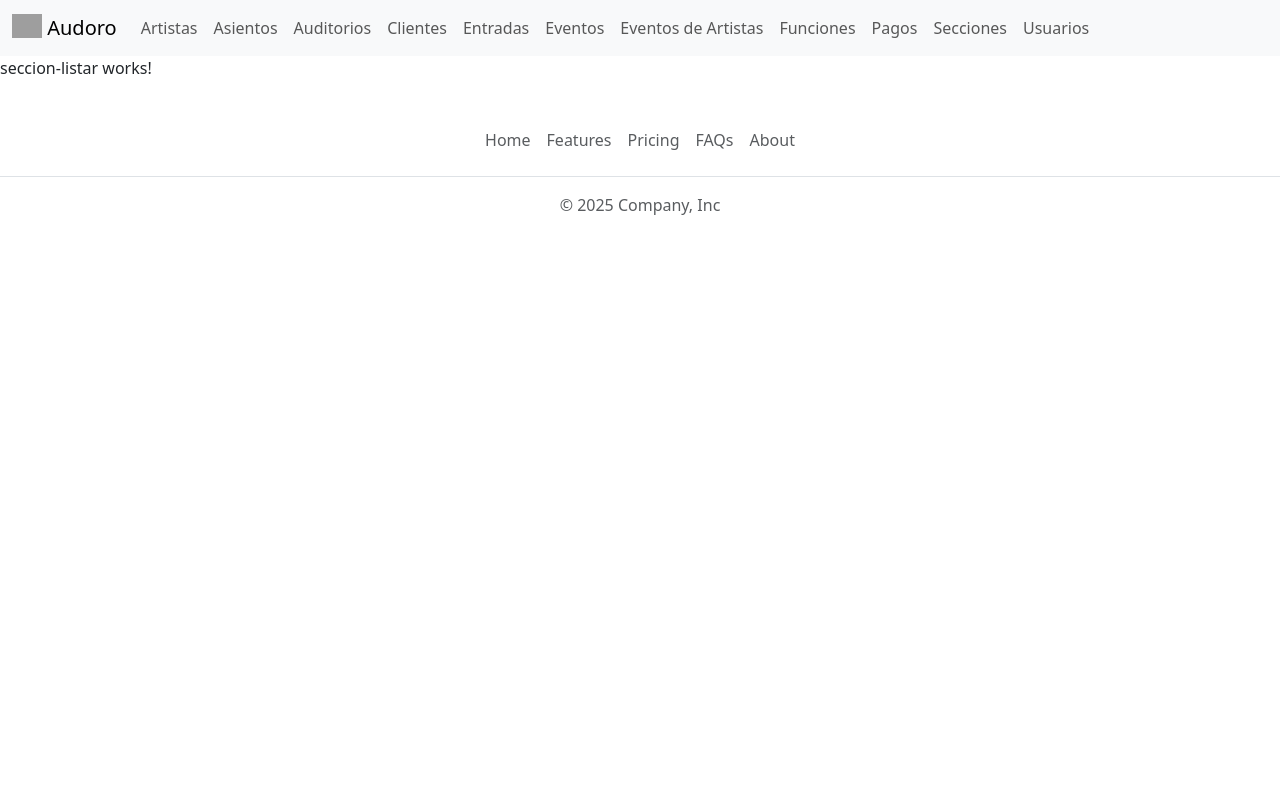
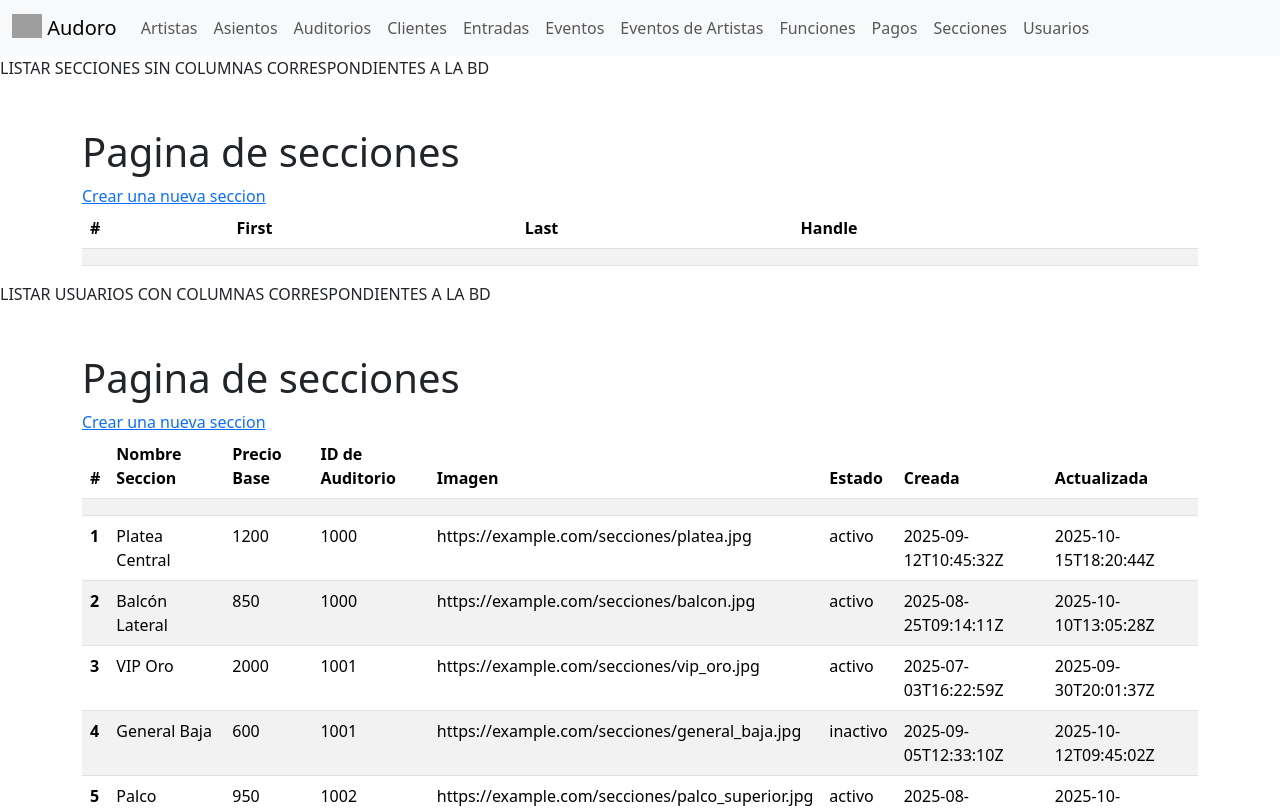
Before and after one commit to Ricomami/Auditorio-FrontEnd, an Angular app: page /seccion in a window 1280 px wide. Shown: the top 808 px of the page. Built offline with nearby package versions, Linux system fonts and the light colour scheme; grey boxes are pictures that could not be loaded.

Commit message:
Se agrego el modulo de 'src/app/seccion' con listar y crear estatico ademas del 'ngfor' para listar registros locales

```diff
--- a/src/app/seccion/seccion-crear/seccion-crear.html
+++ b/src/app/seccion/seccion-crear/seccion-crear.html
@@ -1 +1,53 @@
-<p>seccion-crear works!</p>
+<!-- CUESTIONARIO SIN COLUMNAS CORRESPONDIENTES A LA BD -->
+<div class="container">
+    <h1 class="mt-5">Crear seccion nueva</h1>
+    <a [routerLink]="['/seccion']" href="#">Regresar</a>
+
+    <form>
+        <div class="mb-3">
+            <label for="exampleInputEmail1" class="form-label">Email address</label>
+            <input type="email" class="form-control" id="exampleInputEmail1" aria-describedby="emailHelp">
+            <div id="emailHelp" class="form-text">We'll never share your email with anyone else.</div>
+        </div>
+        <div class="mb-3">
+            <label for="exampleInputPassword1" class="form-label">Password</label>
+            <input type="password" class="form-control" id="exampleInputPassword1">
+        </div>
+        <div class="mb-3 form-check">
+            <input type="checkbox" class="form-check-input" id="exampleCheck1">
+            <label class="form-check-label" for="exampleCheck1">Check me out</label>
+        </div>
+        <button type="submit" class="btn btn-primary">Submit</button>
+    </form>
+</div>
+<!-- CUESTIONARIO CON COLUMNAS CORRESPONDIENTES A LA BD -->
+<div class="container">
+    <h1 class="mt-5">Crear seccion nueva</h1>
+    <a [routerLink]="['/seccion']" href="#">Regresar</a>
+
+    <form class="mt-5">
+        <div class="mb-3">
+            <label for="exampleInputEmail1" class="form-label">Nombre de la Seccion</label>
+            <input type="text" class="form-control" id="exampleInputEmail1" aria-describedby="emailHelp">
+        </div>
+        <div class="mb-3">
+            <label for="exampleInputPassword1" class="form-label">Precio base</label>
+            <input type="text" class="form-control" id="exampleInputPassword1">
+        </div>
+        <div class="mb-3">
+            <label for="exampleInputPassword1" class="form-label">Id del auditorio con esta seccion</label>
+            <input type="text" class="form-control" id="exampleInputPassword1">
+        </div>
+        <div class="mb-3">
+            <label for="exampleInputPassword1" class="form-label">Imagen</label>
+            <input type="text" class="form-control" id="exampleInputPassword1">
+        </div>
+        <select class="form-select mb-3" aria-label="Default select example">
+            <option selected>Estado</option>
+            <option value="1">Activo</option>
+            <option value="2">Inactivo</option>
+            <option value="3">Mantenimiento</option>
+        </select>
+        <button type="submit" class="btn btn-primary">Submit</button>
+    </form>
+</div>
--- a/src/app/seccion/seccion-crear/seccion-crear.ts
+++ b/src/app/seccion/seccion-crear/seccion-crear.ts
@@ -1,8 +1,10 @@
 import { Component } from '@angular/core';
+import { CommonModule } from '@angular/common';
+import { RouterLink } from '@angular/router';
 
 @Component({
   selector: 'app-seccion-crear',
-  imports: [],
+  imports: [ RouterLink, CommonModule],
   templateUrl: './seccion-crear.html',
   styleUrl: './seccion-crear.css'
 })
--- a/src/app/seccion/seccion-listar/seccion-listar.html
+++ b/src/app/seccion/seccion-listar/seccion-listar.html
@@ -1 +1,57 @@
-<p>seccion-listar works!</p>
+LISTAR SECCIONES SIN COLUMNAS CORRESPONDIENTES A LA BD
+<div class="container">
+  <h1 class="mt-5">Pagina de secciones</h1>
+  <a [routerLink]="['/seccion/crear']" href="#">Crear una nueva seccion</a>
+
+    <table class="table table-striped">
+      <thead>
+        <tr>
+          <th scope="col">#</th>
+          <th scope="col">First</th>
+          <th scope="col">Last</th>
+          <th scope="col">Handle</th>
+        </tr>
+      </thead>
+      <tbody>
+        <tr>
+          <th scope="row"></th>
+          <td></td>
+          <td></td>
+          <td></td>
+        </tr>
+      </tbody>
+    </table>
+</div>
+
+LISTAR USUARIOS CON COLUMNAS CORRESPONDIENTES A LA BD
+<div class="container">
+  <h1 class="mt-5">Pagina de secciones</h1>
+  <a [routerLink]="['/seccion/crear']" href="#">Crear una nueva seccion</a>
+
+    <table class="table table-striped">
+      <thead>
+        <tr>
+          <th scope="col">#</th>
+          <th scope="col">Nombre Seccion</th>
+          <th scope="col">Precio Base</th>
+          <th scope="col">ID de Auditorio</th>
+          <th scope="col">Imagen</th>
+          <th scope="col">Estado</th>
+          <th scope="col">Creada</th>
+          <th scope="col">Actualizada</th>
+        </tr>
+      </thead>
+      <tbody>
+        <tr *ngFor="let seccion of secciones ">
+          <th scope="row"> {{ seccion.id }}</th>
+          <td>{{ seccion.nombre }}</td>
+          <td>{{ seccion.precio }}</td>
+          <td>{{ seccion.id_auditorio }}</td>
+          <td>{{ seccion.imagen }}</td>
+          <td>{{ seccion.estado }}</td>
+          <td>{{ seccion.creado }}</td>
+          <td>{{ seccion.actualizado }}</td>
+        </tr>
+      </tbody>
+    </table>
+</div>
--- a/src/app/seccion/seccion-listar/seccion-listar.ts
+++ b/src/app/seccion/seccion-listar/seccion-listar.ts
@@ -1,11 +1,25 @@
 import { Component } from '@angular/core';
+import { CommonModule } from '@angular/common';
+import { RouterLink } from '@angular/router';
 
 @Component({
   selector: 'app-seccion-listar',
-  imports: [],
+  imports: [RouterLink, CommonModule],
   templateUrl: './seccion-listar.html',
   styleUrl: './seccion-listar.css'
 })
 export class SeccionListar {
+  secciones = [
+    //Sin tablas
+    { id: "", nombre: "", direccion: "", estado: "" },
+    //Con tablas
+    // { id: "", nombre: "", precio: "", id_auditorio: "", imagen: "", estado: "", creado: "", actualizado: "" },
+    { id: 1, nombre: "Platea Central", precio: "1200", id_auditorio: "1000", imagen: "https://example.com/secciones/platea.jpg", estado: "activo", creado: "2025-09-12T10:45:32Z", actualizado: "2025-10-15T18:20:44Z" },
+    { id: 2, nombre: "Balcón Lateral", precio: "850", id_auditorio: "1000", imagen: "https://example.com/secciones/balcon.jpg", estado: "activo", creado: "2025-08-25T09:14:11Z", actualizado: "2025-10-10T13:05:28Z" },
+    { id: 3, nombre: "VIP Oro", precio: "2000", id_auditorio: "1001", imagen: "https://example.com/secciones/vip_oro.jpg", estado: "activo", creado: "2025-07-03T16:22:59Z", actualizado: "2025-09-30T20:01:37Z" },
+    { id: 4, nombre: "General Baja", precio: "600", id_auditorio: "1001", imagen: "https://example.com/secciones/general_baja.jpg", estado: "inactivo", creado: "2025-09-05T12:33:10Z", actualizado: "2025-10-12T09:45:02Z" },
+    { id: 5, nombre: "Palco Superior", precio: "950", id_auditorio: "1002", imagen: "https://example.com/secciones/palco_superior.jpg", estado: "activo", creado: "2025-08-19T08:01:17Z", actualizado: "2025-10-14T11:50:23Z" },
 
+    // {id: 1, nombre: "VIP", precio: 2000, estado: "Activo"},
+  ];
 }
```
